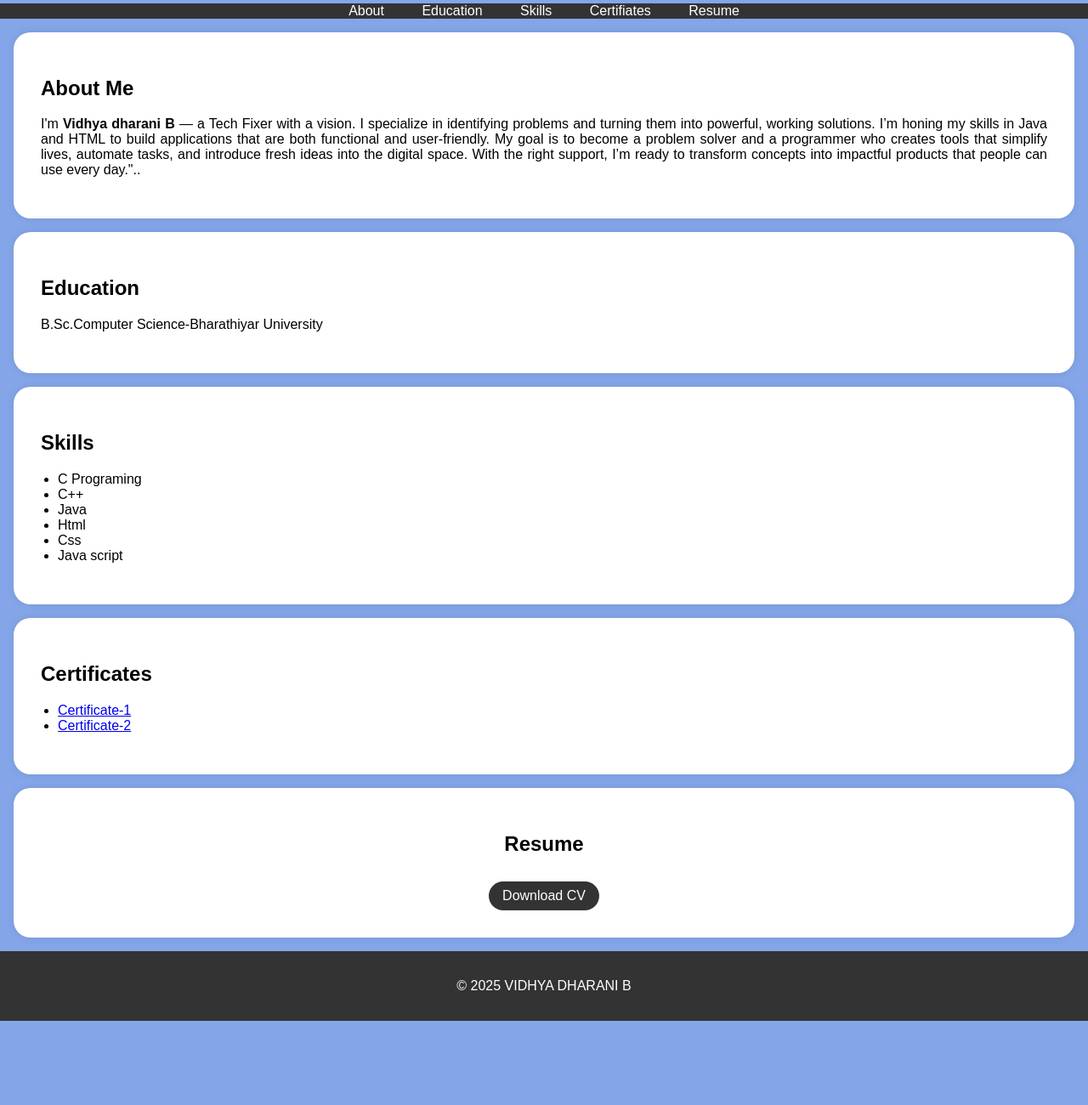
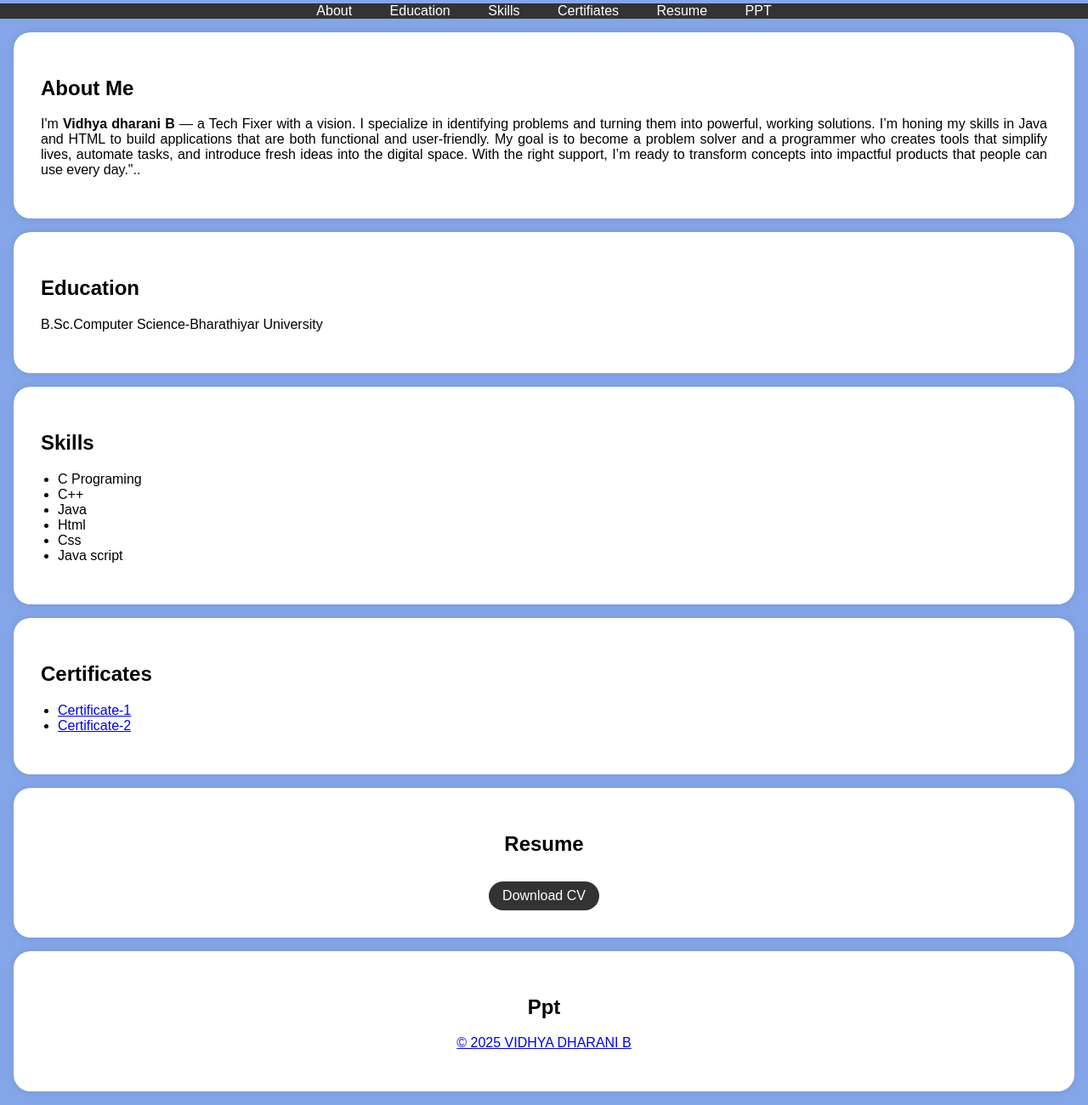
Before and after one commit to sofibk94-sys/DIGITALPORTFOLIO, a plain HTML site: page index.html in a window 1280 px wide. Shown: the part 209-1509 px from the top of the page at 85% size. Before the commit the page ends 1410 px from the top, so only its background shows below. Drawn offline with Linux system fonts and the light colour scheme.

Commit message:
index.html

```diff
--- a/index.html
+++ b/index.html
@@ -108,6 +108,7 @@
             <li><a href="#skills">Skills</a></li>
             <li><a href="#Cetificates">Certifiates</a></li>
             <li><a href="#resume">Resume</a></li>
+            <li><a href="#ppt">PPT</a></li>
 
         </ul>
     </nav>
@@ -163,6 +164,13 @@
         </div>
 
     </section>
+    <section>
+        <div class="section-content">
+            <center>
+                <h2>Ppt</h2>
+                <a href="
+            </center>
+    </section>
 
     <footer>
         <p>&copy; 2025 VIDHYA DHARANI B</p>
```
